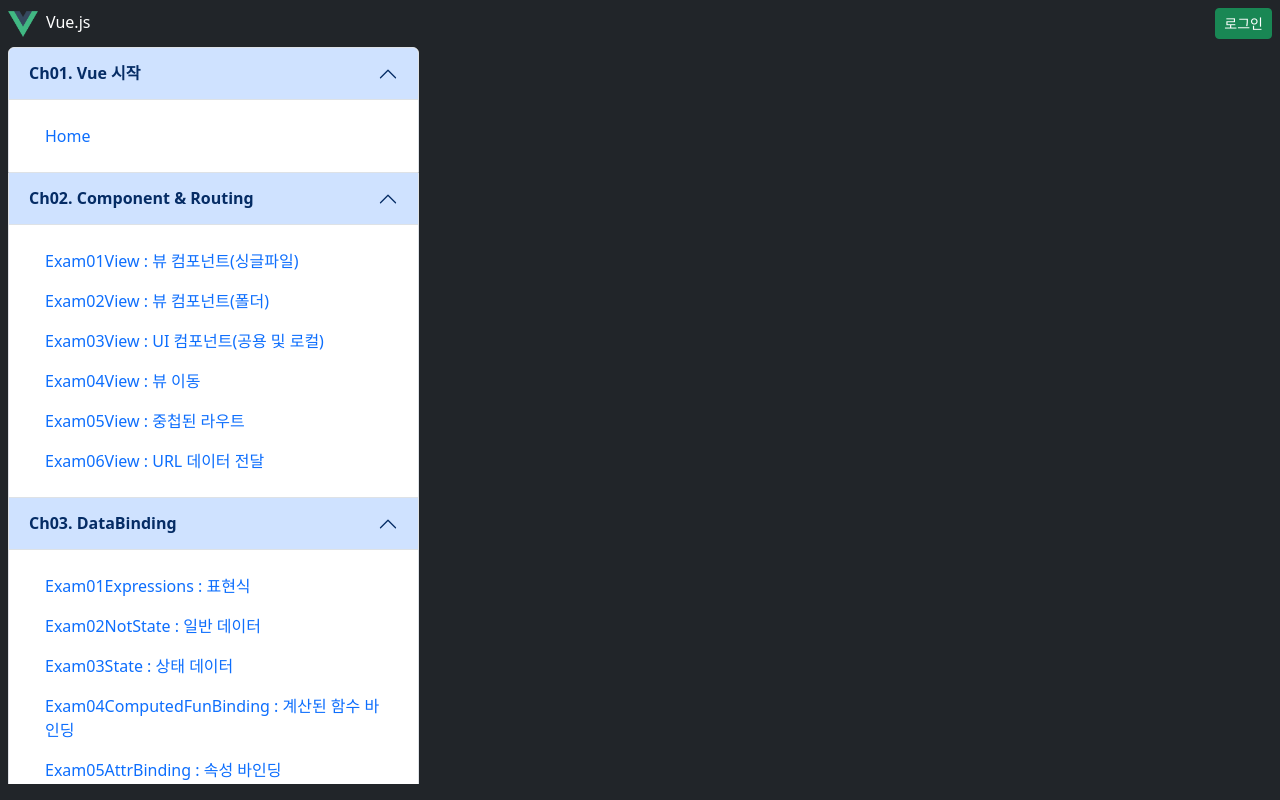
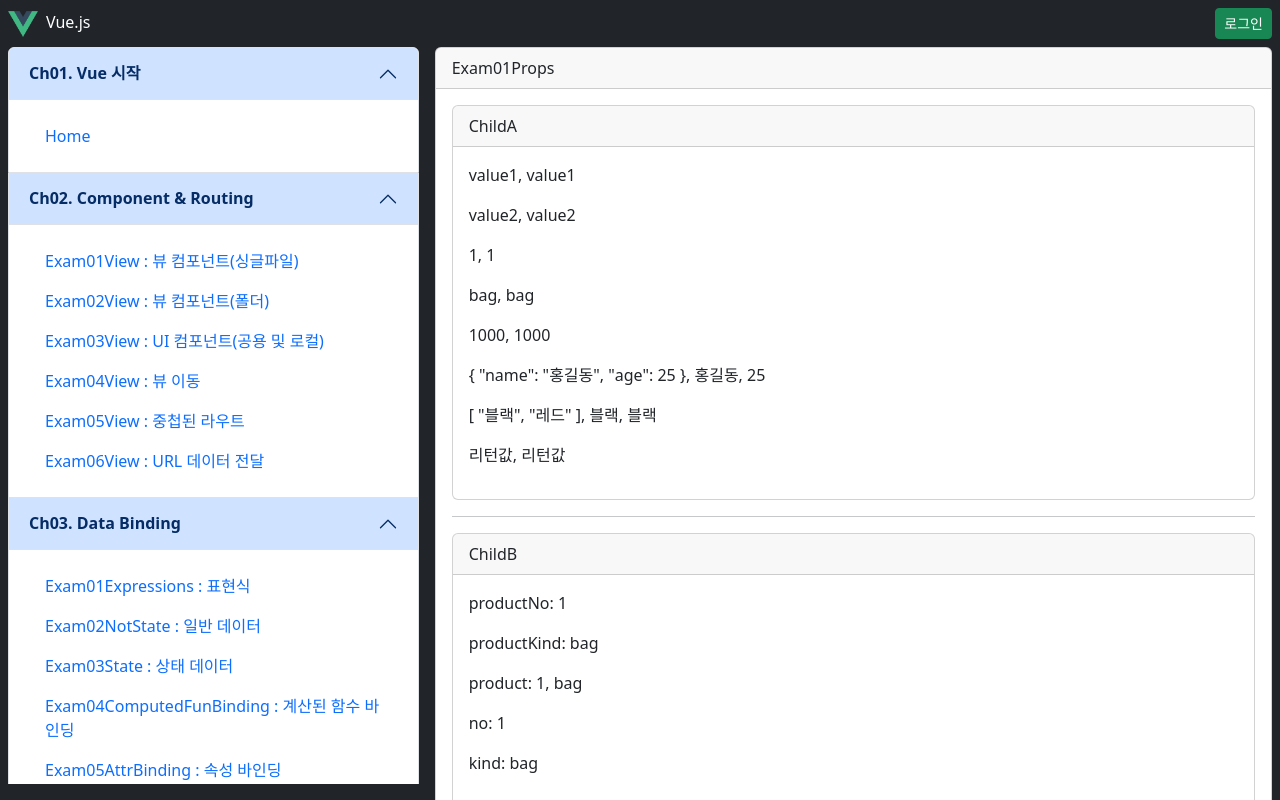
Before and after one commit to hyeonju0121/front-end-vue, a Vue app: page /Ch05DataDelivery/Exam01Props in a window 1280 px wide. Built offline with nearby package versions, Linux system fonts and the light colour scheme.

Commit message:
Data Delivery -> (부모 > 자식 : prop방식)

```diff
--- a/src/components/AppMenu.vue
+++ b/src/components/AppMenu.vue
@@ -63,7 +63,7 @@
             <h2 class="accordion-header">
                 <button class="accordion-button fw-bold" type="button" data-bs-toggle="collapse"
                     data-bs-target="#collapse3" aria-expanded="true" aria-controls="collapse3">
-                    Ch03. DataBinding
+                    Ch03. Data Binding
                 </button>
             </h2>
             <div id="collapse3" class="accordion-collapse" data-bs-parent="#accordionExample">
@@ -141,6 +141,26 @@
                 </div>
             </div>
         </div>
+
+        <!-- 5 --------------------------------------------------------->
+        <div class="accordion-item">
+            <h2 class="accordion-header">
+                <button class="accordion-button fw-bold" type="button" data-bs-toggle="collapse"
+                    data-bs-target="#collapse5" aria-expanded="true" aria-controls="collapse5">
+                    Ch05. Data Delivery
+                </button>
+            </h2>
+            <div id="collapse5" class="accordion-collapse" data-bs-parent="#accordionExample">
+                <div class="accordion-body">
+                    <ul class="nav flex-column">
+                        <li class="nav-item">
+                            <RouterLink to="/Ch05DataDelivery/Exam01Props" class="nav-link">
+                                Exam01Props : 부모에서 자식으로 (prop 방식) </RouterLink>
+                        </li>
+                    </ul>
+                </div>
+            </div>
+        </div>
     </div>
 </template>
 
--- /dev/null
+++ b/src/router/Ch05DataDelivery.js
@@ -0,0 +1,8 @@
+const routes = [
+    {
+        path: '/Ch05DataDelivery/Exam01Props',
+        component: () => import(/* webpackChunkName: "Ch05DataDelivery" */ '@/views/Ch05DataDelivery/Exam01Props')
+    }
+];
+
+export default routes;
--- a/src/router/index.js
+++ b/src/router/index.js
@@ -3,6 +3,7 @@ import HomeView from '../views/HomeView.vue';
 import Ch02ComponentRouting from '@/router/Ch02ComponentRouting';
 import Ch03DataBinding from '@/router/Ch03DataBinding';
 import Ch04EventHandling from '@/router/Ch04EventHandlingWatch';
+import Ch05DataDelivery from '@/router/Ch05DataDelivery';
 import Exam01View from '@/views/Ch02ComponentRouting/Exam01View.vue'
 import Exam04view from '@/views/Ch02ComponentRouting/Exam04View'
 import Exam05view from '@/views/Ch02ComponentRouting/Exam05View'
@@ -20,7 +21,8 @@ const routes = [
   },
   ...Ch02ComponentRouting,    // 구조분해 해서 배열을 넣어줌
   ...Ch03DataBinding,
-  ...Ch04EventHandling
+  ...Ch04EventHandling,
+  ...Ch05DataDelivery
   // },
   // {
   //   path: '/Ch02ComponentRouting/Exam01View',
--- /dev/null
+++ b/src/views/Ch05DataDelivery/Exam01Props/ChildA.vue
@@ -0,0 +1,45 @@
+<template>
+  <div class="card">
+    <div class="card-header">ChildA</div>
+      <div class="card-body">
+        <!--부모가 전달한 값을 자식 템플릿에서 값 읽기-->
+        <p>{{ prop.prop1 }}, {{ prop1 }}</p>
+        <p>{{ prop.prop2 }}, {{ prop2 }}</p>
+        <p>{{ prop.productNo }}, {{ productNo }}</p>
+        <p>{{ prop.productKind }}, {{ productKind }}</p>
+        <p>{{ prop.productPrice }}, {{ productPrice }}</p>
+        <p>{{ prop.objectProp }}, {{ prop.objectProp.name }}, {{ prop.objectProp.age }}</p>
+        <p>{{ prop.arrayProp }}, {{ prop.arrayProp[0] }}, {{ prop.arrayProp[0]  }}</p>
+        <p>{{ prop.funProp() }}, {{ funProp() }}</p>
+      </div>
+  </div>
+</template>
+
+<script setup>
+
+const prop= defineProps([
+    "prop1",
+    "prop2",
+    "productNo",
+    "productKind",
+    "productPrice",
+    "objectProp",
+    "arrayProp",
+    "funProp"
+]);
+
+// 속성값 읽기
+console.log("prop1: ", prop.prop1);
+console.log("prop2: ", prop.prop2);
+console.log("productNo: ", prop.productNo, typeof(prop.productNo)); // 타입 조사 - typeof
+console.log("productKind: ", prop.productKind);
+console.log("productPrice: ", prop.productPrice, typeof(prop.productPrice));
+console.log("objectProp: ", JSON.parse(JSON.stringify(prop.objectProp)));
+console.log("objectProp.name: ", prop.objectProp.name, ", objectProp.age: ", prop.objectProp.age);
+console.log("arrayProp: ", prop.arrayProp);
+console.log("funProp: ", prop.funProp());
+
+</script>
+
+<style scoped>
+</style>
--- /dev/null
+++ b/src/views/Ch05DataDelivery/Exam01Props/ChildB.vue
@@ -0,0 +1,31 @@
+<template>
+  <div class="card">
+    <div class="card-header">ChildB</div>
+      <div class="card-body">
+        <!--부모가 전달한 값을 자식 템플릿에서 값 읽기-->
+        <p>productNo: {{ productNo }}</p>
+        <p>productKind: {{ productKind }}</p>
+        <p>product: {{ product.no }}, {{ product.kind }}</p>
+        <p>no: {{ no }}</p>
+        <p>kind: {{ kind }}</p>
+
+      </div>
+  </div>
+</template>
+
+<script setup>
+// 구조분해해서 안에 속성 바로 받음 -> no, kind
+const prop = defineProps([
+  "productNo", "productKind", "product", "no", "kind"
+]);
+
+console.log("productNo: ", prop.productNo, typeof(prop.productNo));
+console.log("productKind: ", prop.productKind, typeof(prop.productKind));
+console.log("product: ", JSON.parse(JSON.stringify(prop.product)));
+console.log("no: ", prop.no);
+console.log("kind: ", prop.kind);
+
+</script>
+
+<style scoped>
+</style>
--- /dev/null
+++ b/src/views/Ch05DataDelivery/Exam01Props/ChildC.vue
@@ -0,0 +1,66 @@
+<template>
+  <div class="card">
+    <div class="card-header">ChildC</div>
+      <div class="card-body">
+          <p>propA: {{ prop.propA }}</p>
+          <p>propB: {{ prop.propB }}</p>
+          <p>propC: {{ prop.propC }}</p>
+          <p>propD: {{ prop.propD }}</p>
+          <p>propE: {{ prop.propE }}</p>
+          <p>propF: {{ prop.propF.message }}</p>
+          <p>propG: {{ prop.propG[0] }}, {{ prop.propG[1] }}</p>
+          <p>propH: {{ prop.propH() }}</p>
+          <p>propI: {{ prop.propI }}</p>
+
+      </div>
+  </div>
+</template>
+
+<script setup>
+
+const prop = defineProps({
+  propA: String,
+  propB: Number,
+  propC: [String, Number],
+  propD: {
+    type: String,
+    required: true
+  },
+  propE: {
+    type: Number,
+    default: 100 // PropE 가 부모에서 값이 들어오지 않는 경우, defualt 값 설정
+  },
+  propF: {
+    type: Object,
+    // 객체의 default 를 설정하려면, 함수 형태로 작성해야 한다.
+    // default: {message: "hello!!"} (X)
+    default() {
+      return {message:"hello!! "};
+    }
+  },
+  propG: {
+    type: Array,
+    // 배열의 default 를 설정하려면, 함수 형태로 작성해야 한다.
+    default() {
+      return ["black", "white"];
+    }
+  },
+  propH: {
+    type: Function,
+    // 함수의 기본 return 값을 설정할 수 있다.
+    default() {
+      return "기본값";
+    }
+  },
+  propI: {
+    type: Number,
+    validator(value) {
+      return value > 0 && value < 11;
+    }
+  }
+});
+
+</script>
+
+<style scoped>
+</style>
--- /dev/null
+++ b/src/views/Ch05DataDelivery/Exam01Props/index.vue
@@ -0,0 +1,56 @@
+<template>
+  <div class="card">
+    <div class="card-header">Exam01Props</div>
+      <div class="card-body">
+        <!--부모에서 고정 값을 설정하고 자식에게 넘기기-->
+        <ChildA prop1="value1"
+                prop2="value2"
+                productNo="1"
+                product-kind="bag"
+                :productPrice="1000"
+                :objectProp="{name: '홍길동', age:25}"
+                :arrayProp="['블랙', '레드']"
+                :funProp="() => { return '리턴값'; }"/>
+
+        <hr/>
+
+        <!--부모에서 상태 데이터 값을 바꾼다면?
+        자식에도 바뀐 데이터가 전달됨
+        상태 데이터 값이 바뀌면서 리렌더링 되기 때문에!-->
+        <ChildB v-bind:productNo="product.no"
+                :productKind="product.kind"
+                :product="product"
+                v-bind="product"/>
+        <button class="btn btn-secondary btn-sm mt-2" @click="changeData">상태 변경</button>
+
+        <hr/>
+
+        <ChildC propA="문자열"
+                :propB="5"
+                propC="vue"
+                :propD="`frontend`"
+                :propH="()=> '기본값1'"
+                :propI="5"/>
+    </div>
+  </div>
+</template>
+
+<script setup>
+import { ref } from "vue";
+import ChildA from "./ChildA.vue";
+import ChildB from "./ChildB.vue";
+import ChildC from "./ChildC.vue";
+
+const product = ref({
+    no: 1,
+    kind: "bag"
+});
+
+function changeData(){
+    product.value.no += 1;
+    product.value.kind += "g";
+}
+</script>
+
+<style scoped>
+</style>
```
